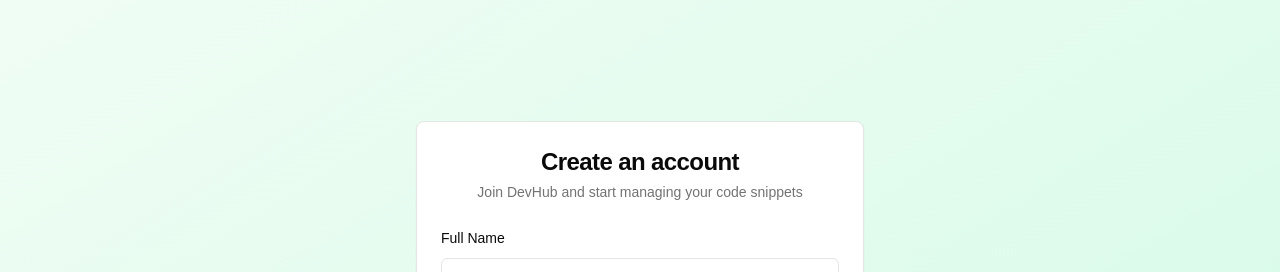
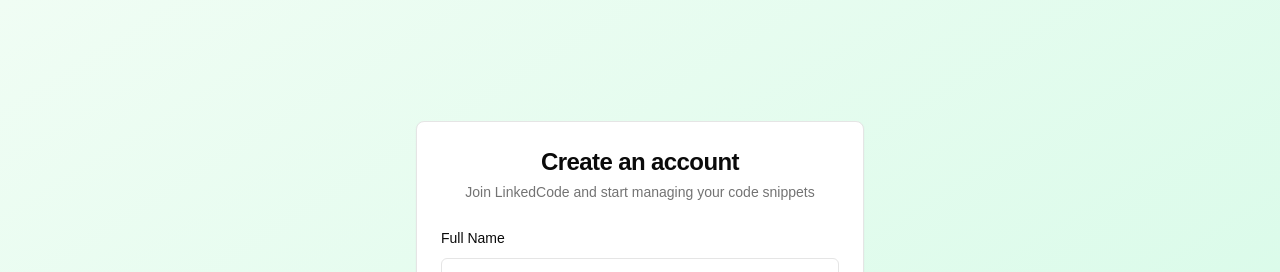
Before and after one commit to nchu-database/CodeShare-ver2, a Next.js app: page /auth/register in a window 1280 px wide. Shown: the top 272 px of the page. Built offline with nearby package versions, Linux system fonts and the light colour scheme.

Commit message:
fix: update branding from DevHub to LinkedCode in login and register pages

```diff
--- a/app/auth/login/page.tsx
+++ b/app/auth/login/page.tsx
@@ -81,7 +81,7 @@ export default function LoginPage() {
       <Card className="w-full max-w-md">
         <CardHeader className="space-y-1 text-center">
           <CardTitle className="text-2xl font-bold">Welcome back</CardTitle>
-          <CardDescription>Sign in to your CodeShare account</CardDescription>
+          <CardDescription>Sign in to your LinkedCode account</CardDescription>
         </CardHeader>
         <CardContent className="space-y-4">
           {error && (
--- a/app/auth/register/page.tsx
+++ b/app/auth/register/page.tsx
@@ -147,7 +147,7 @@ export default function RegisterPage() {
       <Card className="w-full max-w-md">
         <CardHeader className="space-y-1 text-center">
           <CardTitle className="text-2xl font-bold">Create an account</CardTitle>
-          <CardDescription>Join DevHub and start managing your code snippets</CardDescription>
+          <CardDescription>Join LinkedCode and start managing your code snippets</CardDescription>
         </CardHeader>
         <CardContent className="space-y-4">
           {error && (
--- a/app/page.tsx
+++ b/app/page.tsx
@@ -989,16 +989,16 @@ const RepositoryCard = ({
                   <Calendar className="h-4 w-4 mr-1" />
                   {formatDate(repository.created_at)}
                 </span>
-                {repository.owner?.organization_id && (
+                {/* {repository.owner?.organization_id && (
                   <span className="flex items-center">
                     <Building2 className="h-4 w-4 mr-1" />
                     Org ID: {repository.owner?.organization_id}
                   </span>
-                )}
-                {/* <span className="flex items-center">
+                )} */}
+                <span className="flex items-center">
                   <Code2 className="h-4 w-4 mr-1" />
                   {snippets.length} snippets
-                </span> */}
+                </span>
               </div>
               <div className="flex items-center text-sm text-gray-500 mt-1">
                 <span>Owner: {repository.owner?.name || "Unknown"}</span>
@@ -1242,7 +1242,8 @@ const FindFriendsTab = ({
                 <div className="flex items-center space-x-3">
                   <Avatar>
                     <AvatarFallback>
-                      {user.name.split(" ").map((n: string) => n[0]).join("")}
+                      {user.name[0].toUpperCase()}
+                      {/* {user.name.split(" ").map((n: string) => n[0]).join("")} */}
                     </AvatarFallback>
                   </Avatar>
                   <div>
@@ -1423,7 +1424,8 @@ const FindInvitationTab = ({
                 <div className="flex items-center space-x-3">
                   <Avatar>
                     <AvatarFallback>
-                      {user.name.split(" ").map((n: string) => n[0]).join("")}
+                      {/* {user.name.split(" ").map((n: string) => n[0]).join("")} */}
+                      {user.name[0].toUpperCase()}
                     </AvatarFallback>
                   </Avatar>
                   <div>
@@ -1920,7 +1922,7 @@ export default function Dashboard() {
         {/* Simplified Header */}
         <header className="bg-white border-b border-gray-200 px-4 py-3">
           <div className="max-w-7xl mx-auto flex justify-between items-center">
-            <h1 className="text-xl font-bold text-gray-900">DevHub</h1>
+            <h1 className="text-xl font-bold text-gray-900">LinkedCode</h1>
             <div className="flex items-center space-x-4">
               {/* Current User Info */}
               <div className="text-sm text-gray-600">
@@ -1983,6 +1985,7 @@ export default function Dashboard() {
                         <p className="text-xs text-gray-500">Established&nbsp;on&nbsp;{dayjs(currentUserOrganization.created_at).format('YYYY-MM-DD')}</p>
                       </div>
                       <Button onClick={handleLeaveOrganization} variant="outline" size="sm" className="w-full">
+                        <UserMinus className="h-4 w-4 mr-2" />
                         Leave
                       </Button>
                       <Dialog open={invitationModalOpen} onOpenChange={setInvitationModalOpen}>
```
